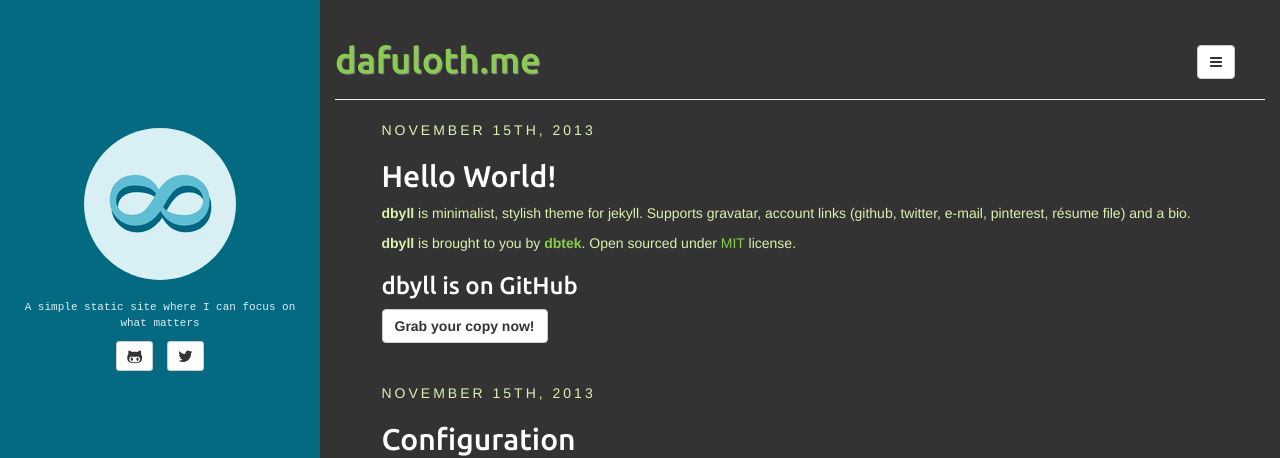
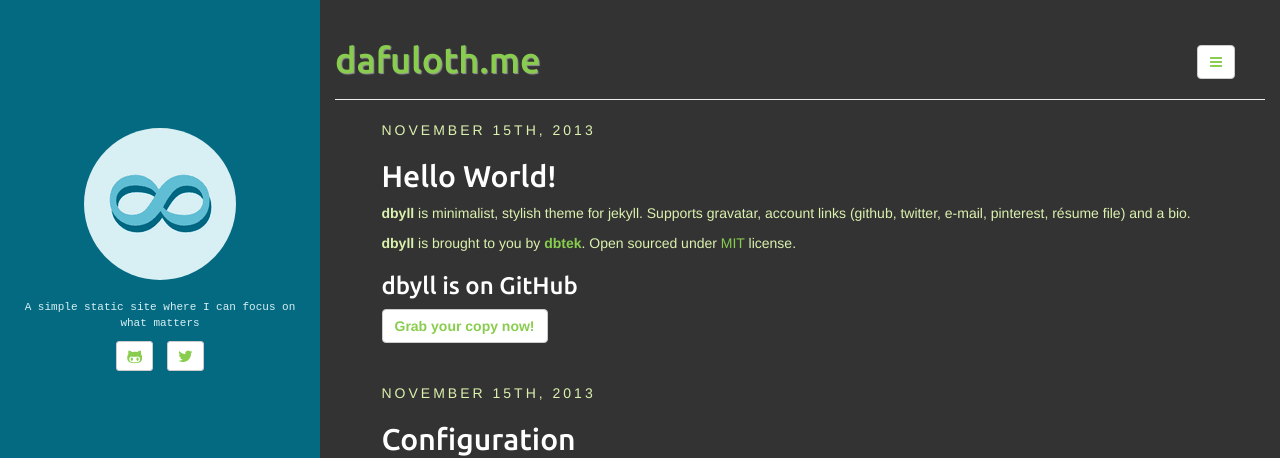
Before and after one commit to dbtek/dbyll, a Jekyll site: the page built from index.html, in a window 1280 px wide. Shown: the top 458 px of the page. Built offline with Jekyll 4.4.1, drawn with Linux system fonts in a browser that asks for light colours; the list of posts is cut into pages by our own code.

Commit message:
Changing button text colour

```diff
--- a/assets/css/style.css
+++ b/assets/css/style.css
@@ -7,8 +7,8 @@
 }
 
 .btn {
-	/* color: #2B4F3E; */
-	color: #333333 !important;
+	/* color: #2B4F3E; #89CD4E; 046A81;*/
+	color: #89CD4E !important;
 	font-weight: bold !important;
 }
 
```
